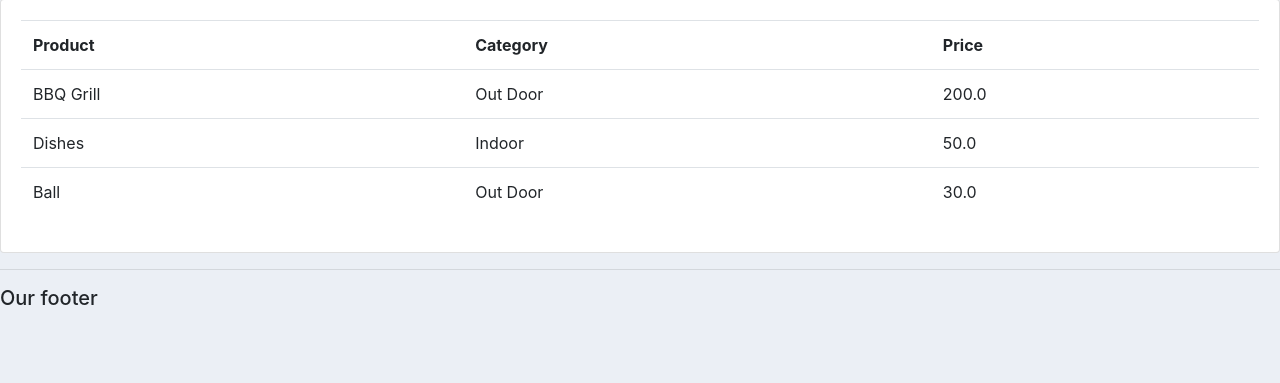
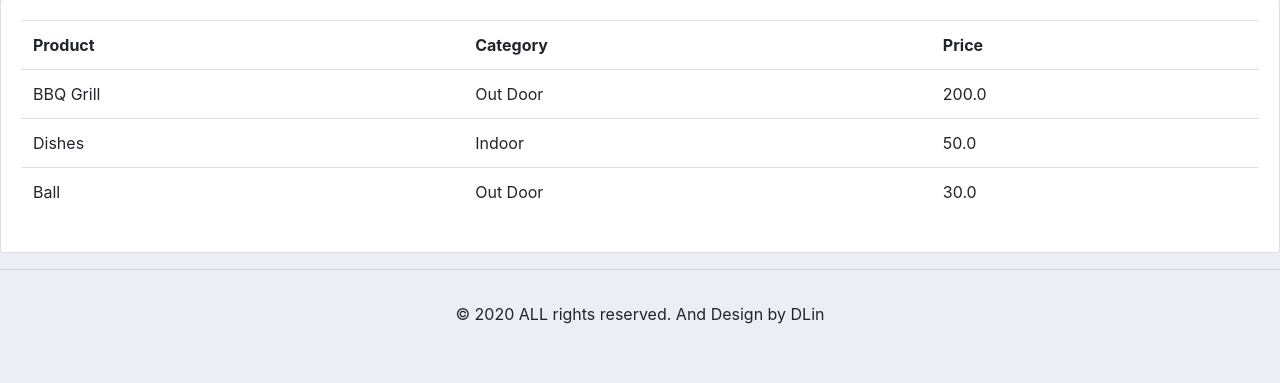
Before and after one commit to dlin99/CRM-Website, a Django app: page /products/ in a window 1280 px wide. Shown: the part 158-541 px from the top of the page. Run offline with Django 3.2, Linux system fonts and the light colour scheme; a user stored in the database is signed in; data comes from the database, SQL or seed files in the repository; both versions use the stored data as it was after the commit; some libraries are stand-ins or nearby versions.

Commit message:
update footer

```diff
--- a/accounts/templates/accounts/main.html
+++ b/accounts/templates/accounts/main.html
@@ -18,8 +18,16 @@
 
 
 	<hr>
-	<h5>Our footer</h5>
+	<!-- Footer -->
+	<footer class="page-footer font-small blue">
 
+	  <!-- Copyright -->
+	  <div class="footer-copyright text-center py-3">© 2020 ALL rights reserved. And Design by DLin
+	  </div>
+	  <!-- Copyright -->
+
+	</footer>
+	<!-- Footer -->
 
 </body>
 
```
Also changed, not shown: db.sqlite3.
